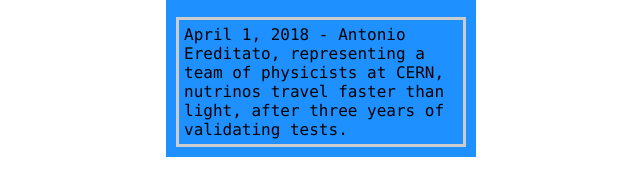
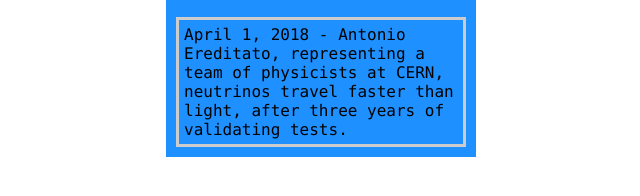
Before and after one commit to Antigravity-Overunity-Company-Inc/Homepage, a plain HTML site: page index.html in a window 1280 px wide. Both pictures are taken after a click on the element "AntiGravity OverUnity Company Inc.". Shown: the part 206-402 px from the top of the page, 319-959 px from the left. Drawn offline with Linux system fonts and the light colour scheme.

Commit message:
neutrinos travel faster than light

```diff
--- a/index.html
+++ b/index.html
@@ -12,7 +12,7 @@
     <h1>News</h1>
     <ul>
         <li>December 8, 2019 - Nuclear Gravity: A consistent unified theory of gravity has been discovered and validated.</li>
-        <li>April 1, 2018 - Antonio Ereditato, representing a team of physicists at CERN, nutrinos travel faster than light, after three years of validating tests.</li>
+        <li>April 1, 2018 - Antonio Ereditato, representing a team of physicists at CERN, neutrinos travel faster than light, after three years of validating tests.</li>
     </ul>
 </div>
 <script>
```
